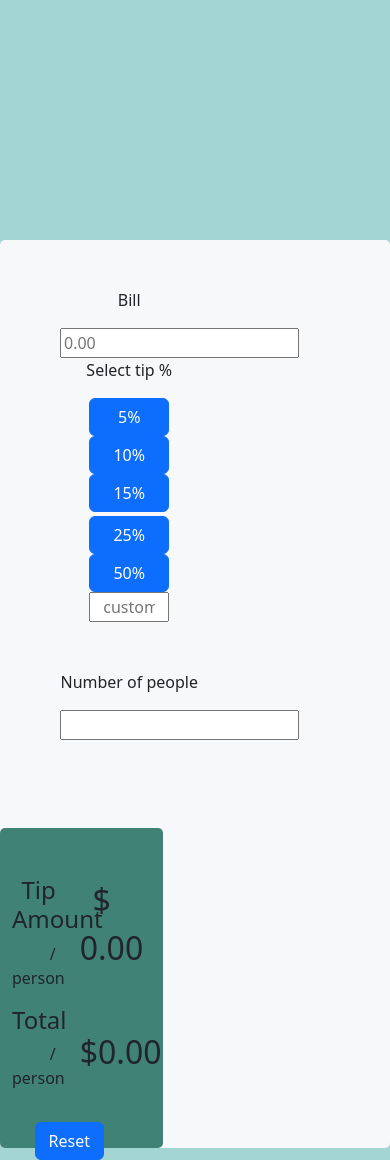
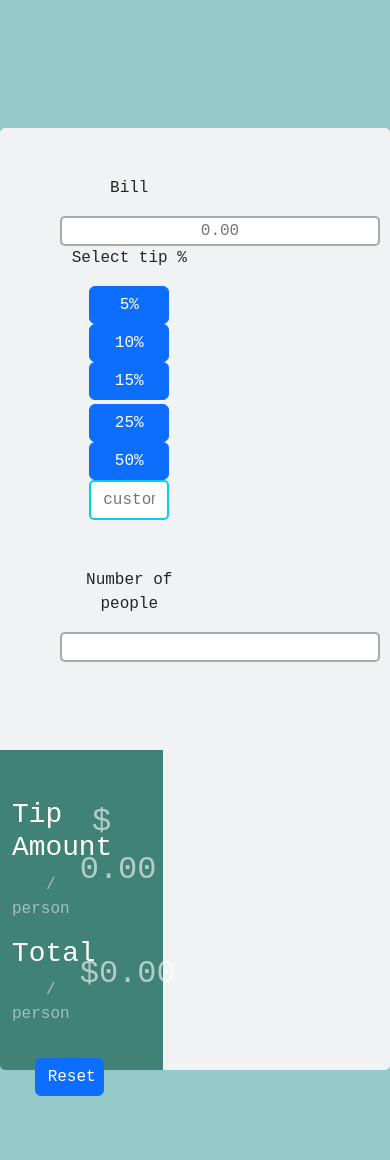
Before and after one commit to roleigh1/first-tip-calculator-with-bootstap, a plain HTML site: page index.html in a window 390 px wide. After the commit the page ends 1096 px from the top, so only its background shows below. Drawn offline with nearby package versions, Linux system fonts and the light colour scheme.

Commit message:
Update style.css
I just updated the design and make the site full responsive.

```diff
--- a/style.css
+++ b/style.css
@@ -1,9 +1,10 @@
 body {
-    background-color: rgb(163, 214, 211);
+    background-color: rgb(149, 201, 201);
+    font-family: 'Space Mono', monospace;
 }
 .container {
-    background-color: rgb(246, 248, 249);
-    margin-top: 15rem;
+    background-color: rgb(240, 242, 243);
+    margin-top: 8rem;
     border-radius: 5px;
 }
 
@@ -12,17 +13,41 @@ body {
 }
 .btn {
     width: 5rem;
+    color: white;
 
 }
 .results {
     background-color: rgb(65, 130, 119);
     height: 20rem;
     margin-top: 2.5rem;
+
+    color: white;
+    border-bottom-left-radius:5px;
+}
+#amount,#total {
+    font-size: 2rem;
+    opacity: 0.6;
+    color:white;
+}
+.results p {
+    opacity: 0.5;
+}
+#custom {
+    border: 2px solid #0DCAF0;
+    width: 5rem;
+    height: 2.5rem;
     border-radius: 5px;
 }
-span {
-    font-size: 2rem;
+#people,#bill{
+    border-radius: 5px;
+    border: 2px solid rgba(120, 128, 127, 0.667);
+    width: 20rem;
+    text-align: center;
+    color: #767c7d;
 }
-h1 {
-    font-size: 1.5rem;
+#dollar,#person  {
+    position: relative;
+    left: 2rem;
+    bottom: 2px;
+
 }
```
